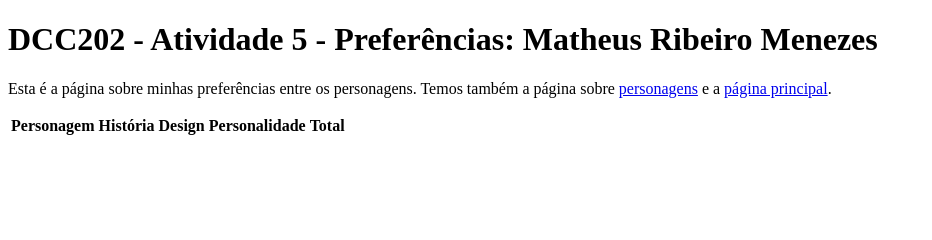
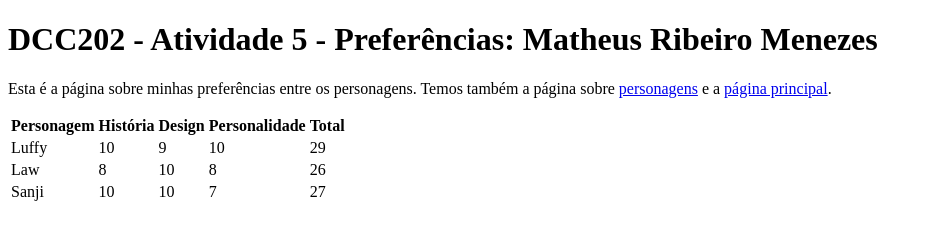
Before and after one commit to ufjf-dcc202/ufjf-dcc202-2023-3-a-atv5-matheusrm321, a website: page preferencias.html in a window 1280 px wide. Shown: the whole page, without its empty margins (0-932 px from the left). Drawn offline with Linux system fonts and the light colour scheme.

Commit message:
Acabei a body de preferencias, finalizado

```diff
--- a/preferencias.html
+++ b/preferencias.html
@@ -18,10 +18,27 @@
                 <th>Total</th>
         </thead>
             <tbody>
-                <th>
-
-                </th>
-                <th></th>
+                <tr>
+                    <td>Luffy</td>
+                    <td>10</td>
+                    <td>9</td>
+                    <td>10</td>
+                    <td>29</td>
+                </tr>
+                <tr>
+                    <td>Law</td>
+                    <td>8</td>
+                    <td>10</td>
+                    <td>8</td>
+                    <td>26</td>
+                </tr>
+                <tr>
+                    <td>Sanji</td>
+                    <td>10</td>
+                    <td>10</td>
+                    <td>7</td>
+                    <td>27</td>
+                </tr>
             </tbody>
     </table>
     </main>
```
